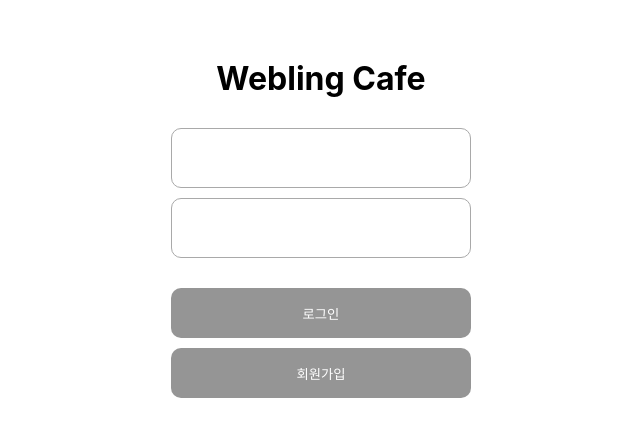
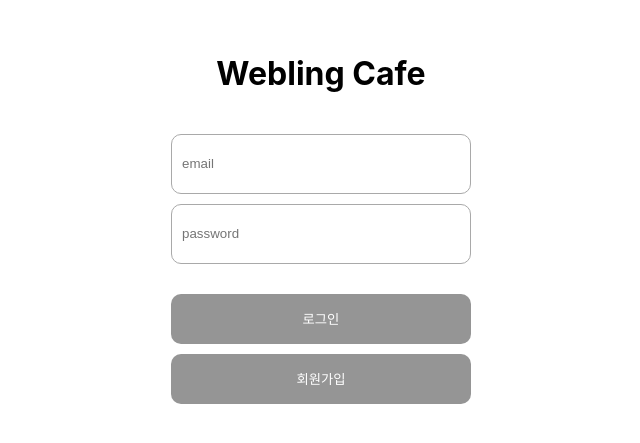
Before and after one commit to WeblingCafe/coffe_front_employee, a Next.js app: page /user/signin in a window 1280 px wide. Shown: the part 167-610 px from the top of the page, without its empty margins (319-959 px from the left). Built offline with nearby package versions, Linux system fonts and the light colour scheme.

Commit message:
feat : 로그인 페이지 ui 수정

```diff
--- a/src/pages/user/signin/index.tsx
+++ b/src/pages/user/signin/index.tsx
@@ -1,6 +1,38 @@
 import Input from '@/components/common/Input';
 import { useRouter } from 'next/router';
 import styled from 'styled-components';
+
+export default function SignIn() {
+  const router = useRouter();
+  return (
+    <SignInWrapper>
+      <div className="signin-box">
+        <div className="signin-section">
+          <h1>Webling Cafe</h1>
+        </div>
+
+        <form>
+          <div className="signin-section">
+            <Input className="signin-input" type="email" placeholder="email"></Input>
+            <Input className="signin-input" type="password" placeholder="password"></Input>
+          </div>
+
+          <div className="signin-section">
+            <button>로그인</button>
+            <button
+              type="button"
+              onClick={() => {
+                router.push('/user/signup');
+              }}
+            >
+              회원가입
+            </button>
+          </div>
+        </form>
+      </div>
+    </SignInWrapper>
+  );
+}
 
 const SignInWrapper = styled.div`
   display: flex;
@@ -22,7 +54,8 @@ const SignInWrapper = styled.div`
     justify-content: center;
     align-items: center;
     margin-bottom: 20px;
-    > * {
+
+    .signin-input {
       margin-bottom: 10px;
     }
   }
@@ -35,32 +68,6 @@ const SignInWrapper = styled.div`
     border-radius: 10px;
     background-color: #959595;
     color: white;
+    margin-bottom: 10px;
   }
 `;
-
-export default function SignIn() {
-  const router = useRouter();
-  return (
-    <SignInWrapper>
-      <div className="signin-box">
-        <div className="signin-section">
-          <h1>Webling Cafe</h1>
-        </div>
-        <div className="signin-section">
-          <Input></Input>
-          <Input></Input>
-        </div>
-        <div className="signin-section">
-          <button>로그인</button>
-          <button
-            onClick={() => {
-              router.push('/user/signup');
-            }}
-          >
-            회원가입
-          </button>
-        </div>
-      </div>
-    </SignInWrapper>
-  );
-}
```
